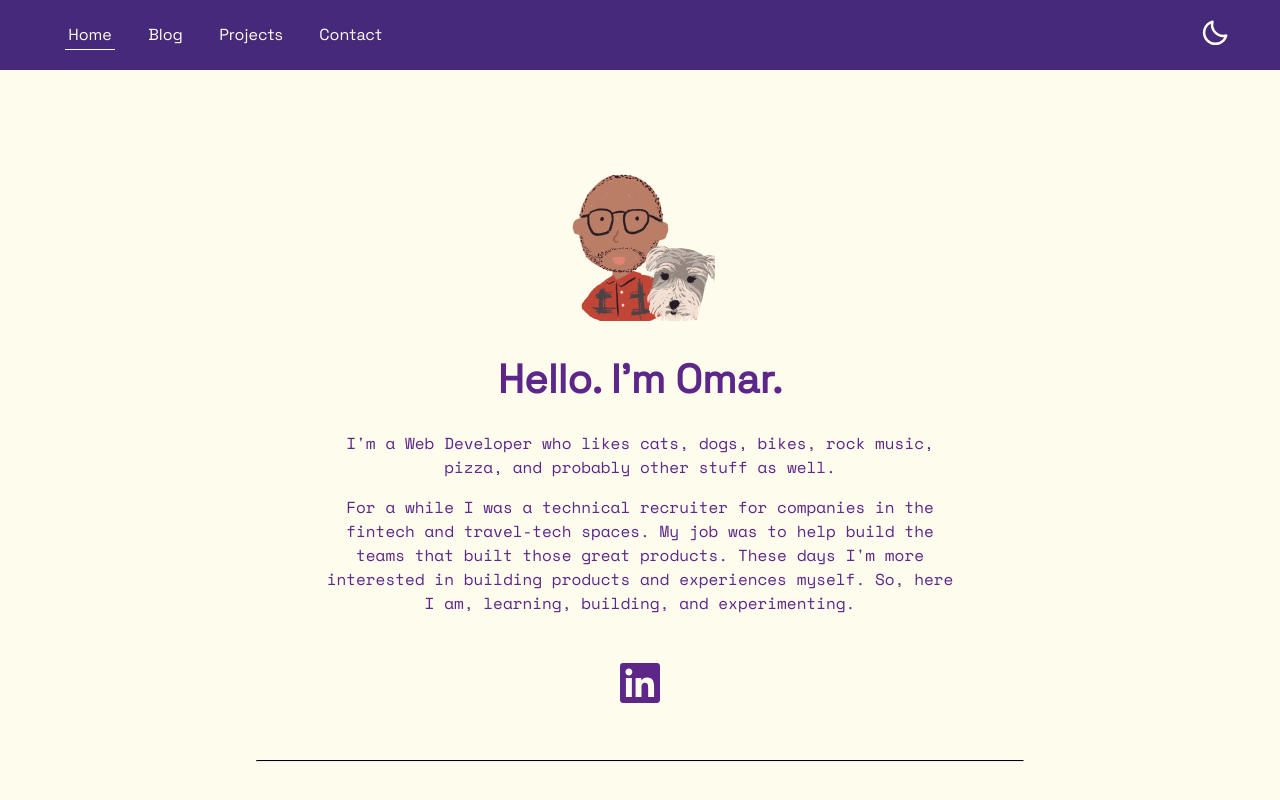
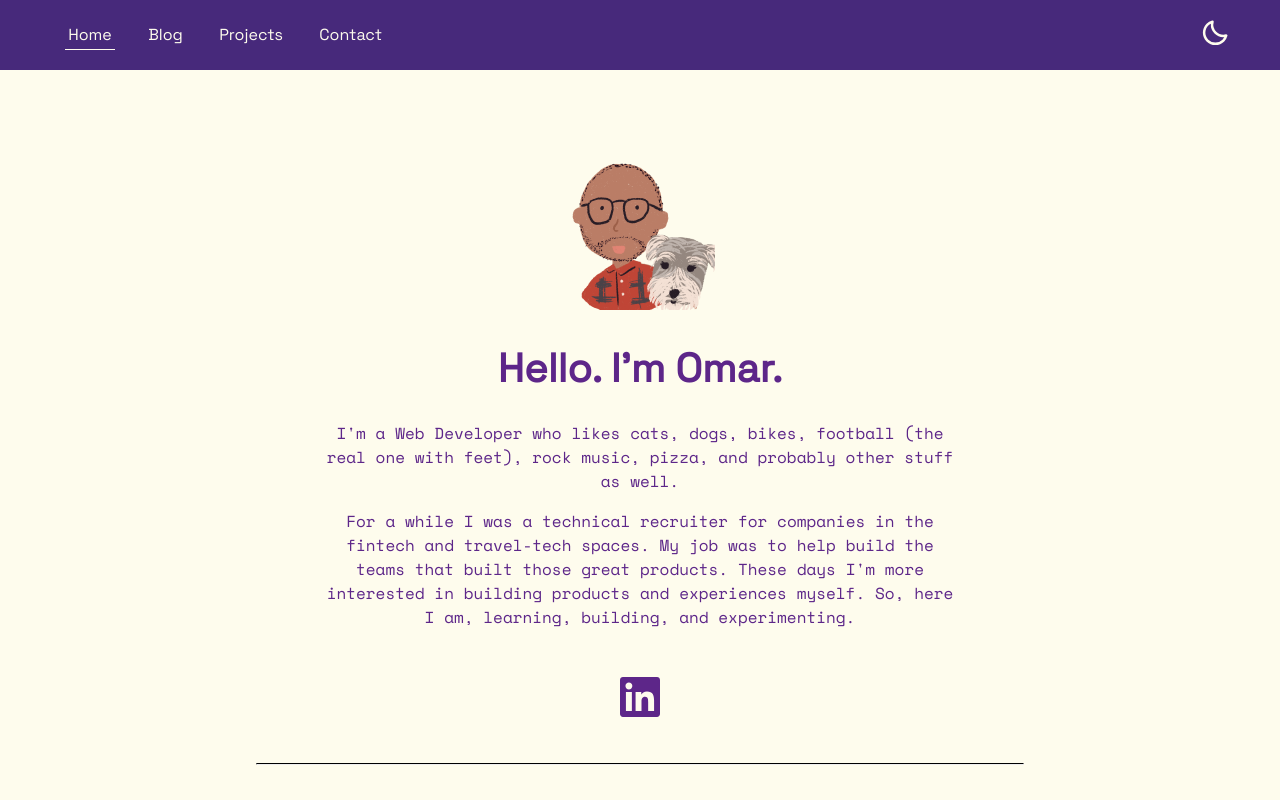
Before and after one commit to lowsound42/homepage, a Next.js app: page / in a window 1280 px wide. Shown: the top 800 px of the page. Built offline with nearby package versions, Linux system fonts and the light colour scheme; no server answers.

Commit message:
football added

```diff
--- a/components/AboutHero.tsx
+++ b/components/AboutHero.tsx
@@ -18,8 +18,9 @@ const AboutHero = () => {
             <AboutText>
                 <AboutHeader>Hello. I&apos;m Omar.</AboutHeader>
                 <p>
-                    I&apos;m a Web Developer who likes cats, dogs, bikes, rock
-                    music, pizza, and probably other stuff as well.
+                    I&apos;m a Web Developer who likes cats, dogs, bikes,
+                    football (the real one with feet), rock music, pizza, and
+                    probably other stuff as well.
                 </p>
                 <p>
                     For a while I was a technical recruiter for companies in the
--- a/components/Navbar.tsx
+++ b/components/Navbar.tsx
@@ -5,6 +5,7 @@ import { ThemeProvider } from 'styled-components';
 import { lightTheme, darkTheme, GlobalStyles } from '../styles/ThemeConfig';
 import { BiMoon, BiSun } from 'react-icons/bi';
 import { useRouter } from 'next/router';
+import { motion } from 'framer-motion';
 
 // Array of links/pages
 const menu = [
```
Also changed, not shown: blogcache.json (+1 -1 lines).
